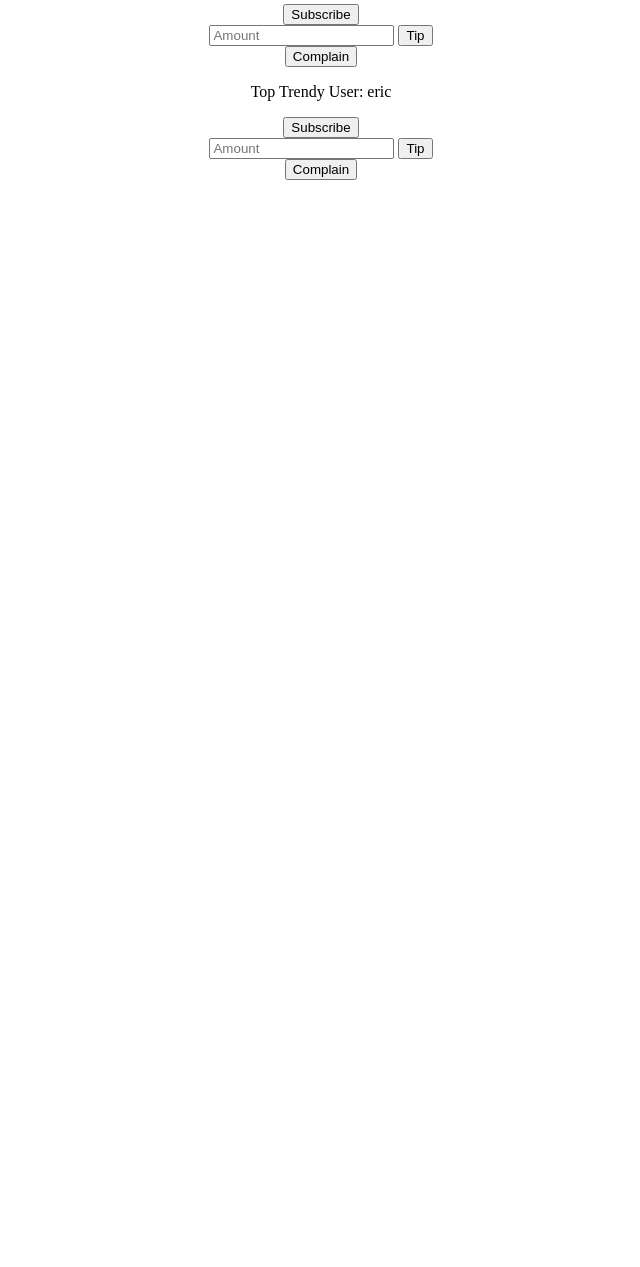
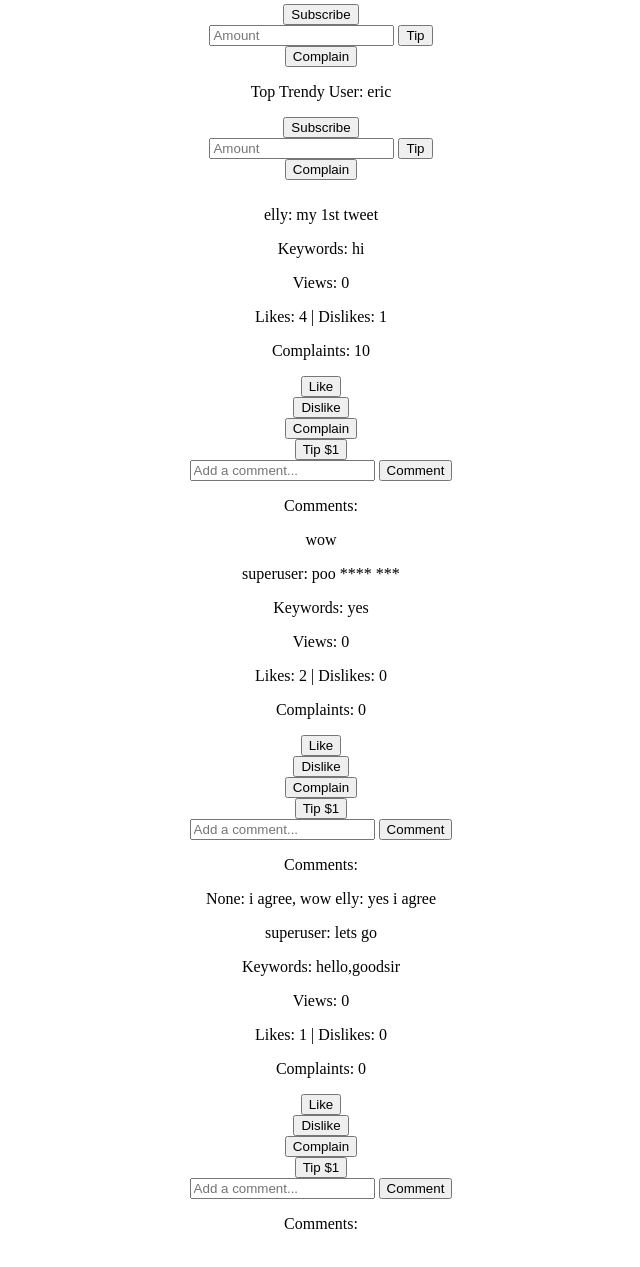
Before and after one commit to ellyhonig/miniTwitter, a Flask app: page / in a window 1280 px wide. Shown: the part 159-1426 px from the top of the page, without its empty margins (319-959 px from the left). Before the commit the page ends 339 px from the top, so only its background shows below. Run offline with Flask 3, Linux system fonts and the light colour scheme.

Commit message:
added top3 liked tweets on homepage

```diff
--- a/main.py
+++ b/main.py
@@ -31,13 +31,18 @@ job_manager = JobManager(profile_manager=profile_manager)
 def homepage():
     trendyusers = profile_manager.get_trendyusers()
     tweets = tweet_manager.get_trendytweets()
+    topthree = tweet_manager.get_topthree()
+
+
     for tweet in tweets:
         tweet['likes'] = tweet_manager.count_likes(tweet['liker_list'])
 
+
+
     if trendyusers is None:
-        return render_template('home.html', tweets = tweets[:3], trendyusers = ['None'])
+        return render_template('home.html', tweets = tweets[:3], trendyusers = ['None'], topthree = topthree)
     else:
-        return render_template('home.html', tweets = tweets[:3], trendyusers = trendyusers)
+        return render_template('home.html', tweets = tweets[:3], trendyusers = trendyusers, topthree = topthree)
 
 def redirect_super_user():
     return redirect(url_for('administrative_page'))
--- a/templates/home.html
+++ b/templates/home.html
@@ -59,6 +59,50 @@
 
         <!-- Tweets Section -->
         <div id="tweets">
+            {% for tweet in topthree %}
+            <div class="tweet">
+                <p>{{ tweet['author'] }}: {{ tweet['content'] }}</p>
+                <p>Keywords: {{ tweet['keyword_list'] }}</p>
+                <p>Views: {{ tweet['views'] }}</p>
+                <p>Likes: {{ tweet['likes'] }} | Dislikes: {{ tweet['dislikes'] }}</p>
+                <p>Complaints: {{ tweet['complaints'] }}</p>
+                <form action="{{ url_for('like_tweet', tweet_index=loop.index0) }}" method="post">
+                    <button type="submit">Like</button>
+                </form>
+                <form action="{{ url_for('dislike_tweet', tweet_index=loop.index0) }}" method="post">
+                    <button type="submit">Dislike</button>
+                </form>
+                <form action="{{ url_for('complain_tweet', tweet_index=loop.index0) }}" method="post">
+                    <button type="submit">Complain</button>
+                </form>
+                {% if user_type != 'Surfer' %}
+                <form action="{{ url_for('tip_tweet', author=tweet['author']) }}" method="post">
+                    <button type="submit">Tip $1</button>
+                </form>
+                {% with messages = get_flashed_messages() %}
+
+            {% if messages %}
+                <ul class="flashes">
+                {% for message in messages %}
+                    <li>{{ message }}</li>
+                {% endfor %}
+                </ul>
+            {% endif %}
+           {% endwith %}
+
+                {% endif %}
+                <form action="{{ url_for('comment_tweet', tweet_index=loop.index0) }}" method="post">
+                    <input type="text" name="comment" placeholder="Add a comment...">
+                    <button type="submit">Comment</button>
+                </form>
+                <div class="comments">
+                    <p>Comments:</p>
+                    {% for comment in tweet['comments'].split('|||') %}
+                        <p>{{ comment }}</p>
+                    {% endfor %}
+                </div>
+            </div>
+        {% endfor %}
             <!-- Existing code for displaying tweets -->
         </div>
     </div>
--- a/tweet_manager.py
+++ b/tweet_manager.py
@@ -181,3 +181,28 @@ class TweetManager:
                 if self.count_likes(row['liker_list']) - int(row['dislikes']) > 3:
                     tweets.append(row)
         return tweets
+
+    def get_topthree(self):
+        temp = []
+        tweets = []
+        with open(self.tweets_file, 'r', newline='') as file:
+            reader = csv.DictReader(file)
+            for row in reader:
+                    row['likes'] = self.count_likes(row['liker_list'])
+                    tweets.append(row)
+
+        tweets = sorted(tweets, key=lambda x: x['likes'])
+
+        tweets = tweets[-3:]
+
+        temp = tweets[::-1]
+
+
+
+
+
+
+
+
+
+        return temp
```
